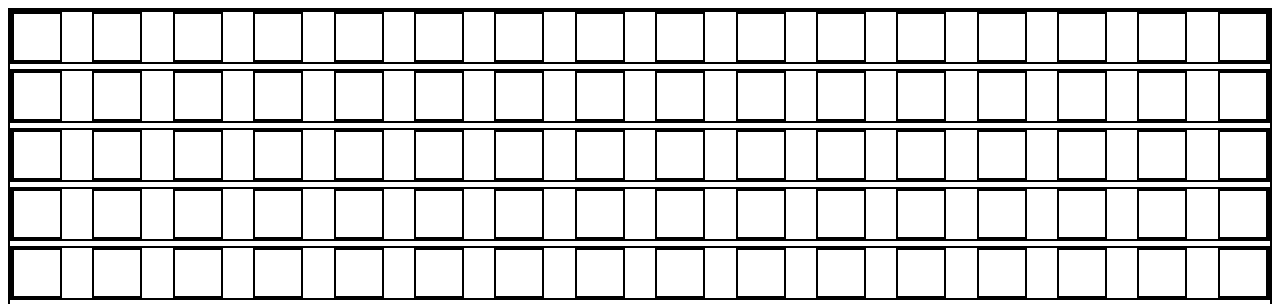
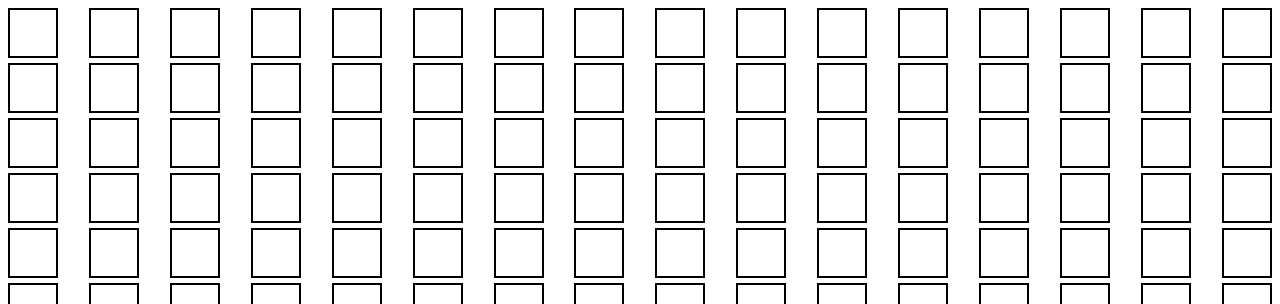
Before and after one commit to ytb664/Etch-a-Sketch, a plain HTML site: page index.html in a window 1280 px wide. Shown: the top 304 px of the page. Drawn offline with Linux system fonts and the light colour scheme.

Commit message:
Remove div border
only apply border to column div

```diff
--- a/style.css
+++ b/style.css
@@ -1,8 +1,3 @@
-div {
-    border: 2px solid black;
-    box-sizing: border-box;
-}
-
 .container {
     display: flex;
     flex-flow: column wrap;
@@ -20,4 +15,6 @@ div {
 .column {
     height: 50px;
     width: 50px;
+    border: 2px solid black;
+    box-sizing: border-box;
 }
```
